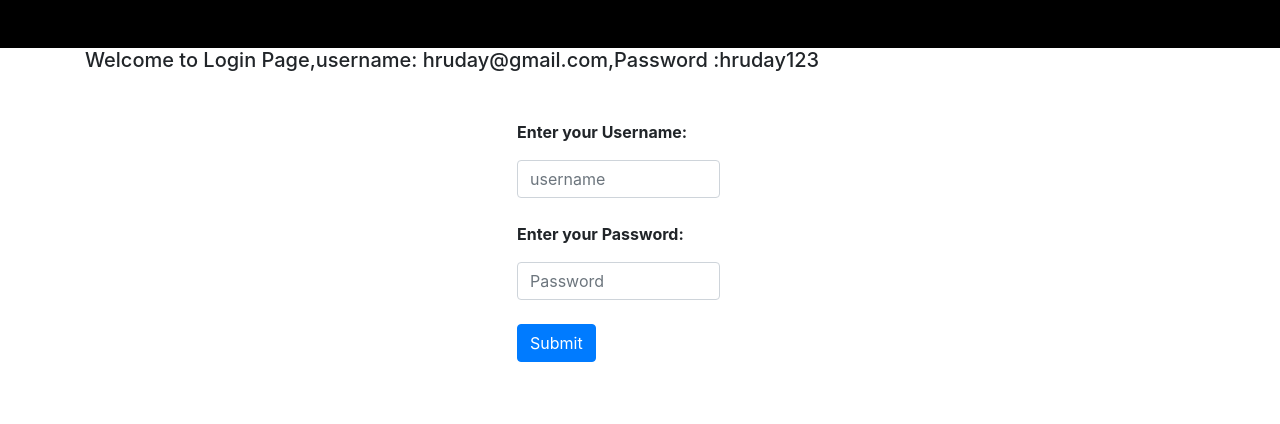
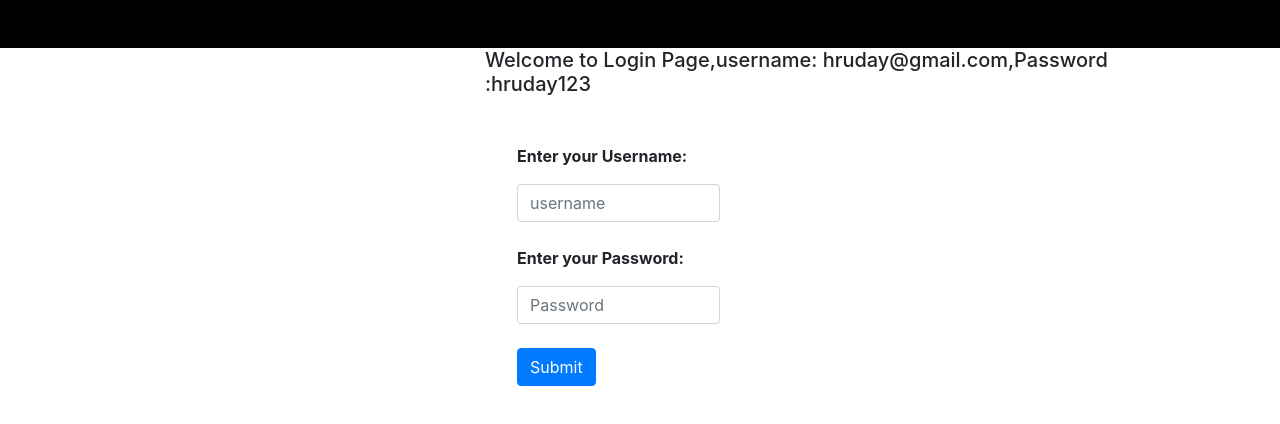
Before and after one commit to kumarvasanth/login-page-redux, a React (Create React App) app: page / in a window 1280 px wide. Shown: the top 424 px of the page. Built offline with nearby package versions, Linux system fonts and the light colour scheme.

Commit message:
update css

```diff
--- a/src/App.css
+++ b/src/App.css
@@ -32,7 +32,7 @@ table {
   margin-top: 3rem;
 }
 
-h1 {
-  margin-left: 28rem;
+h5 {
+  margin-left: 25rem;
   margin-top: 6rem;
 }
```
